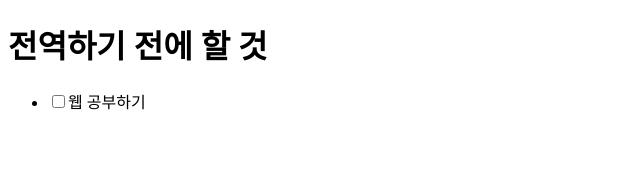
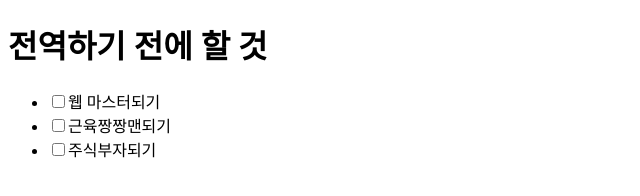
Before and after one commit to hankookswaram/web, a plain HTML site: page test.html in a window 1280 px wide. Shown: the whole page, without its empty margins (0-640 px from the left). Drawn offline with Linux system fonts and the light colour scheme.

Commit message:
Update test.html

```diff
--- a/test.html
+++ b/test.html
@@ -6,6 +6,8 @@
 
 <body>
     <ul>
-        <li><input type="checkbox" id="item1">웹 공부하기</li>
+        <li><input type="checkbox" id="item1">웹 마스터되기</li>
+        <li><input type="checkbox" id="item1">근육짱짱맨되기</li>
+        <li><input type="checkbox" id="item1">주식부자되기</li>
     </ul>
 </body>
```
